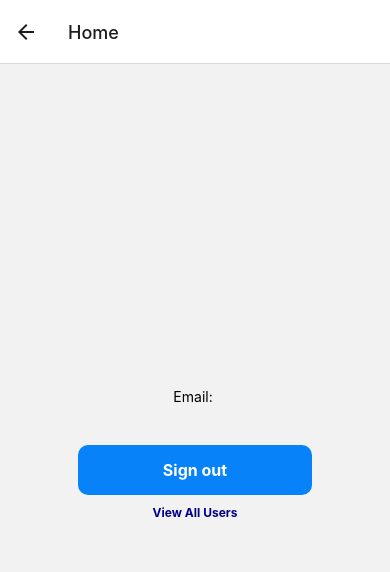
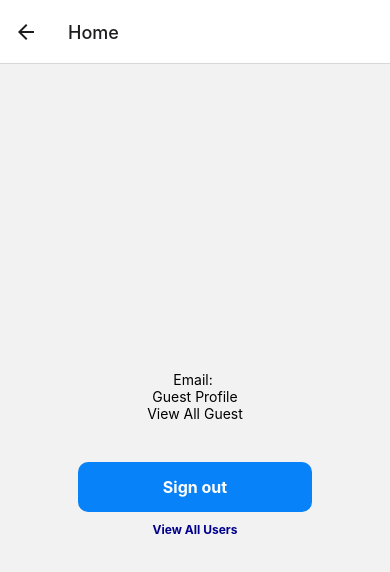
Before and after one commit to Capstone-Team-B/Capstone, a React Native app: screen /Home in a window 390 px wide. Shown: the top 572 px of the page. Built offline with nearby package versions, Linux system fonts and the light colour scheme; no server answers.

Commit message:
3 different Screns

```diff
--- a/App.js
+++ b/App.js
@@ -5,6 +5,8 @@ import { createNativeStackNavigator } from '@react-navigation/native-stack';
 import LoginScreen from './screens/LoginScreen';
 import HomeScreen from './screens/HomeScreen';
 import AllUsers from './screens/AllUsers';
+import GuestScreen from './screens/GuestScreen';
+import GuestProfileScreen from './screens/GuestProfileScreen';
 
 const Stack = createNativeStackNavigator();
 
@@ -15,6 +17,8 @@ export default function App() {
         <Stack.Screen options={{ headerShown: false }} name="Login" component={LoginScreen} />
         <Stack.Screen name="Home" component={HomeScreen} />
         <Stack.Screen name="Users" component={AllUsers} />
+        <Stack.Screen name="Guest" component={GuestScreen} />
+        <Stack.Screen name="GuestProfile" component={GuestProfileScreen} />
       </Stack.Navigator>
     </NavigationContainer>
   );
--- /dev/null
+++ b/screens/GuestProfileScreen.js
@@ -0,0 +1,120 @@
+import {
+    KeyboardAvoidingView,
+    ScrollView,
+    StyleSheet,
+    Text,
+    TextInput,
+    TouchableOpacity,
+    View,
+} from "react-native";
+import React, { useEffect, useState } from "react";
+import { auth } from "../firebase";
+import { useNavigation } from "@react-navigation/native";
+import {
+    getDatabase,
+    ref,
+    child,
+    get,
+    set,
+    query,
+    orderByChild,
+    equalTo,
+} from "firebase/database";
+
+const GuestScreen = () => {
+    const [users, setUsers] = useState([]);
+    const [guestUsers, setguestUsers] = useState([]);
+    const dbRef = ref(getDatabase());
+    //console.log(setguestUsers);
+    get(child(dbRef, `users`))
+    .then((snapshot) => {
+        if (snapshot.exists()) {
+            const data = snapshot.val();
+            const userList = Object.keys(data).map((key) => ({
+                id: key,
+                ...data[key],
+        }));
+        setUsers(userList);
+        } else {
+            console.log("No data available");
+        }
+    })
+    .catch((error) => {
+        console.error(error);
+    });
+    const _query = query(
+        child(dbRef, "guestlists"),
+        orderByChild("role"),
+        equalTo("Guest")
+    );
+    get(_query)
+    .then((snapshot) => {
+        if (snapshot.exists()) {
+            const data = snapshot.val();
+            const userList = Object.keys(data).map((key) => ({
+                id: key,
+                ...data[key],
+            }));
+        setguestUsers(userList);
+        } else {
+            console.log("No data available");
+        }
+    })
+    .catch((error) => {
+        console.error(error);
+    });
+    return (
+        <ScrollView>
+            <Text>Guest Profile</Text>
+        </ScrollView>
+    );
+};
+
+export default GuestScreen;
+
+const styles = StyleSheet.create({
+    container: {
+        flex: 1,
+        justifyContent: "center",
+        alignItems: "center",
+    },
+    inputContainer: {
+        width: "80%",
+    },
+    input: {
+        backgroundColor: "white",
+        paddingHorizontal: 15,
+        paddingVertical: 10,
+        borderRadius: 10,
+        marginTop: 5,
+    },
+    buttonContainer: {
+        width: "60%",
+        justifyContent: "center",
+        alignItems: "center",
+        marginTop: 40,
+    },
+    button: {
+        backgroundColor: "#0782F9",
+        width: "100%",
+        padding: 15,
+        borderRadius: 10,
+        alignItems: "center",
+    },
+    buttonOutline: {
+        backgroundColor: "white",
+        marginTop: 5,
+        borderColor: "#0782F9",
+        borderWidth: 2,
+    },
+    buttonText: {
+        color: "white",
+        fontWeight: "700",
+        fontSize: 16,
+    },
+    buttonOutlineText: {
+        color: "#0782F9",
+        fontWeight: "700",
+        fontSize: 16,
+    },
+});
--- /dev/null
+++ b/screens/GuestScreen.js
@@ -0,0 +1,125 @@
+import {
+  KeyboardAvoidingView,
+  ScrollView,
+  StyleSheet,
+  Text,
+  TextInput,
+  TouchableOpacity,
+  View,
+} from "react-native";
+import React, { useEffect, useState } from "react";
+import { auth } from "../firebase";
+import { useNavigation } from "@react-navigation/native";
+import {
+  getDatabase,
+  ref,
+  child,
+  get,
+  set,
+  query,
+  orderByChild,
+  equalTo,
+} from "firebase/database";
+
+const GuestScreen = () => {
+  const [users, setUsers] = useState([]);
+  const [guestUsers, setguestUsers] = useState([]);
+
+  const dbRef = ref(getDatabase());
+  //console.log(setguestUsers)
+
+  get(child(dbRef, `users`))
+    .then((snapshot) => {
+      if (snapshot.exists()) {
+        const data = snapshot.val();
+        const userList = Object.keys(data).map((key) => ({
+          id: key,
+          ...data[key],
+        }));
+        setUsers(userList);
+      } else {
+        console.log("No data available");
+      }
+    })
+    .catch((error) => {
+      console.error(error);
+    });
+
+  const _query = query(
+    child(dbRef, "guestlists"),
+    orderByChild("role"),
+    equalTo("Guest")
+  );
+  get(_query)
+    .then((snapshot) => {
+      if (snapshot.exists()) {
+        const data = snapshot.val();
+        const userList = Object.keys(data).map((key) => ({
+          id: key,
+          ...data[key],
+        }));
+
+        setguestUsers(userList);
+      } else {
+        console.log("No data available");
+      }
+    })
+    .catch((error) => {
+      console.error(error);
+    });
+
+  return (
+    <ScrollView>
+      <Text>Guest List</Text>
+    </ScrollView>
+  );
+};
+
+export default GuestScreen;
+
+const styles = StyleSheet.create({
+  container: {
+    flex: 1,
+    justifyContent: "center",
+    alignItems: "center",
+  },
+  inputContainer: {
+    width: "80%",
+  },
+  input: {
+    backgroundColor: "white",
+    paddingHorizontal: 15,
+    paddingVertical: 10,
+    borderRadius: 10,
+    marginTop: 5,
+  },
+  buttonContainer: {
+    width: "60%",
+    justifyContent: "center",
+    alignItems: "center",
+    marginTop: 40,
+  },
+  button: {
+    backgroundColor: "#0782F9",
+    width: "100%",
+    padding: 15,
+    borderRadius: 10,
+    alignItems: "center",
+  },
+  buttonOutline: {
+    backgroundColor: "white",
+    marginTop: 5,
+    borderColor: "#0782F9",
+    borderWidth: 2,
+  },
+  buttonText: {
+    color: "white",
+    fontWeight: "700",
+    fontSize: 16,
+  },
+  buttonOutlineText: {
+    color: "#0782F9",
+    fontWeight: "700",
+    fontSize: 16,
+  },
+});
--- a/screens/HomeScreen.js
+++ b/screens/HomeScreen.js
@@ -1,58 +1,71 @@
-import { useNavigation } from '@react-navigation/core'
-import React from 'react'
-import { StyleSheet, Text, TouchableOpacity, View } from 'react-native'
-import { auth } from '../firebase'
+import { useNavigation } from "@react-navigation/core";
+import React from "react";
+import { StyleSheet, Text, TouchableOpacity, View } from "react-native";
+import { auth } from "../firebase";
 
 const HomeScreen = () => {
-  const navigation = useNavigation()
-
+  const navigation = useNavigation();
   const handleSignOut = () => {
     auth
       .signOut()
       .then(() => {
-        navigation.replace("Login")
+        navigation.replace("Login");
       })
-      .catch(error => alert(error.message))
-  }
+      .catch((error) => alert(error.message));
+  };
 
   return (
     <View style={styles.container}>
-        <Text>Email: {auth.currentUser?.email}</Text>
-        <TouchableOpacity
-            onPress={handleSignOut}
-            style={styles.button}
+
+    <Text>Email: {auth.currentUser?.email}</Text>
+    <TouchableOpacity onPress={() => navigation.navigate("GuestProfile")}>
+        <Text>
+          Guest Profile
+        </Text>
+      </TouchableOpacity>
+{/*       <Text>Email: {auth.currentUser?.email}</Text> */}
+      <TouchableOpacity onPress={() => navigation.navigate("Guest")}>
+        <Text>
+          View All Guest
+        </Text>
+      </TouchableOpacity>
+
+
+
+      <TouchableOpacity onPress={handleSignOut} style={styles.button}>
+        <Text style={styles.buttonText}>Sign out</Text>
+      </TouchableOpacity>
+      <Text style={{ fontSize: 12, textAlign: "center", marginTop: 10 }}>
+        <Text
+          style={{ color: "darkblue", fontWeight: "bold" }}
+          onPress={() => navigation.navigate("Users")}
         >
-        <Text style={styles.buttonText}>Sign out</Text>
-        </TouchableOpacity>
-        <Text style={{ fontSize: 12, textAlign: 'center', marginTop: 10 }}>
-            <Text style={{ color: 'darkblue', fontWeight: 'bold' }} onPress={() => navigation.navigate("Users")}>
-                View All Users
-            </Text>
+          View All Users
         </Text>
+      </Text>
     </View>
+  );
+};
 
-  )
-}
-
-export default HomeScreen
+export default HomeScreen;
 
 const styles = StyleSheet.create({
   container: {
     flex: 1,
-    justifyContent: 'center',
-    alignItems: 'center'
+    justifyContent: "center",
+    alignItems: "center",
   },
-   button: {
-    backgroundColor: '#0782F9',
-    width: '60%',
+  button: {
+    backgroundColor: "#0782F9",
+    width: "60%",
     padding: 15,
     borderRadius: 10,
-    alignItems: 'center',
+    alignItems: "center",
     marginTop: 40,
   },
   buttonText: {
-    color: 'white',
-    fontWeight: '700',
+    color: "white",
+    fontWeight: "700",
     fontSize: 16,
   },
-})
+});
```
